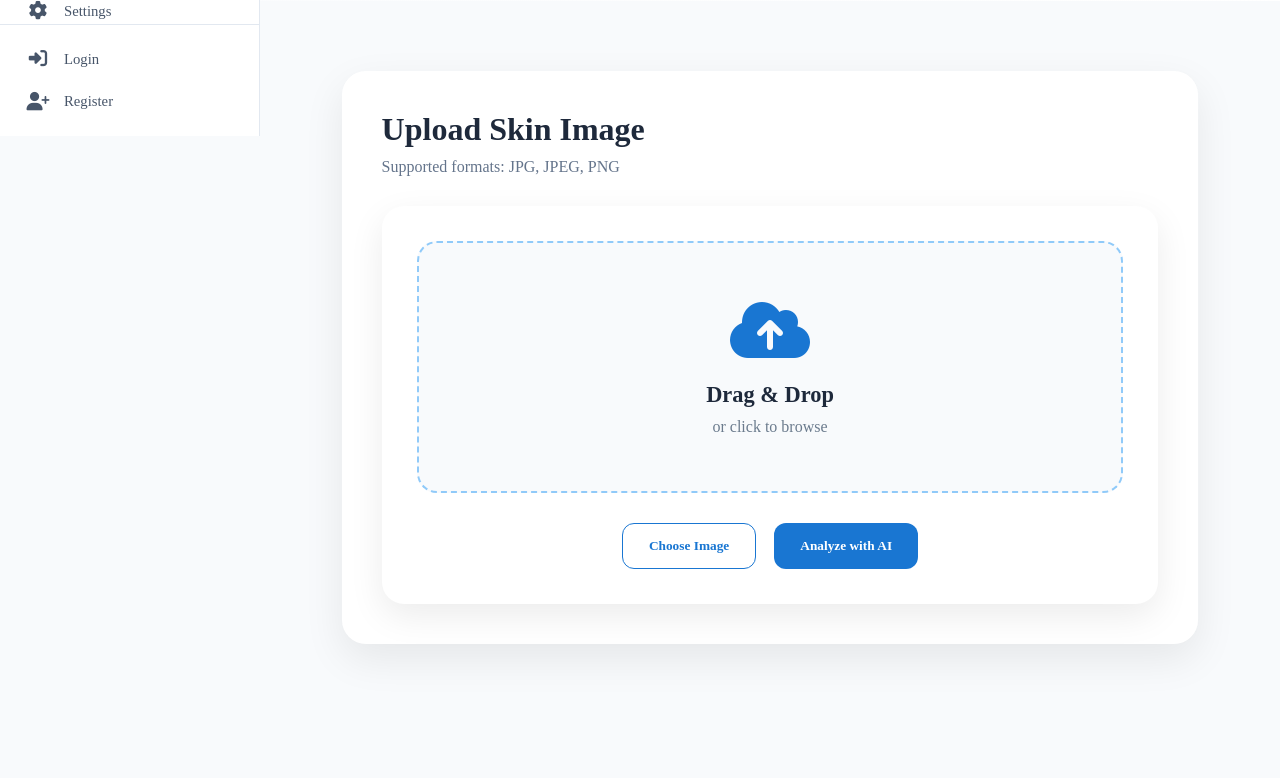
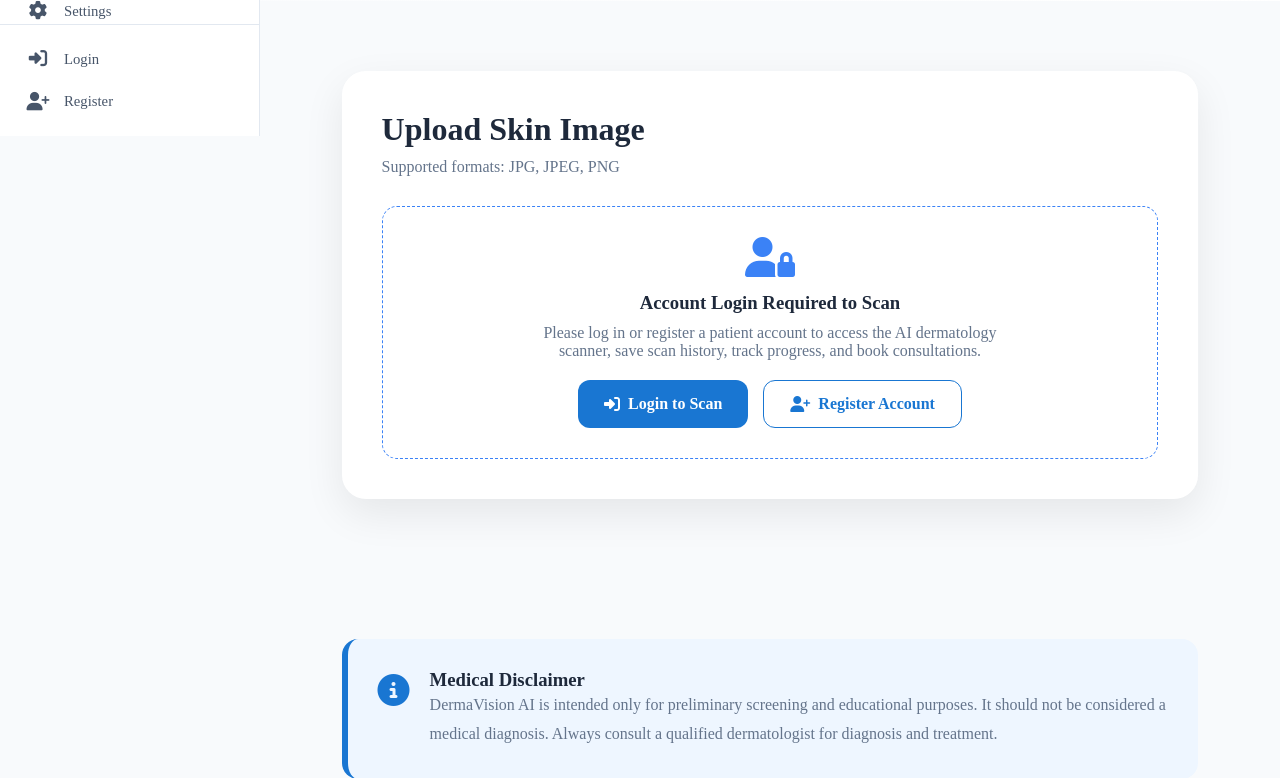
Before and after one commit to KUNAPAREDDYNAGALAKSHMISARVANI/DermaVision-AI, a Flask app: page / in a window 1280 px wide. Shown: the part 664-1442 px from the top of the page. Run offline with Flask 3, Linux system fonts and the light colour scheme; some libraries are stand-ins or nearby versions.

Commit message:
Enforce mandatory patient login before AI skin scanning

```diff
--- a/app.py
+++ b/app.py
@@ -973,6 +973,11 @@
 @app.route("/predict", methods=["POST"])
 def predict():
 
+    user_id = session.get("user_id")
+    if not user_id:
+        flash("Please log in or register an account to perform an AI skin scan.", "warning")
+        return redirect(url_for("auth.login"))
+
     if "image" not in request.files:
         return render_template(
             "index.html",
--- a/templates/index.html
+++ b/templates/index.html
@@ -47,6 +47,7 @@
 
         <p data-lang="supported_formats">Supported formats: JPG, JPEG, PNG</p>
 
+        {% if session.get('user_id') %}
         <form action="{{ url_for('predict') }}" method="POST" enctype="multipart/form-data">
 
             <input id="imageInput" type="file" name="image" accept="image/*" required hidden>
@@ -69,6 +70,17 @@
             </div>
 
         </form>
+        {% else %}
+        <div class="auth-required-box" style="text-align:center;padding:30px 20px;background:rgba(255,255,255,0.05);border-radius:15px;border:1px dashed #3b82f6;">
+            <i class="fas fa-user-lock" style="font-size:2.5rem;color:#3b82f6;margin-bottom:15px;"></i>
+            <h3 style="margin-bottom:10px;">Account Login Required to Scan</h3>
+            <p style="color:#64748b;max-width:500px;margin:0 auto 20px;">Please log in or register a patient account to access the AI dermatology scanner, save scan history, track progress, and book consultations.</p>
+            <div style="display:flex;gap:15px;justify-content:center;flex-wrap:wrap;">
+                <a href="{{ url_for('auth.login') }}" class="primary-btn"><i class="fas fa-right-to-bracket"></i> Login to Scan</a>
+                <a href="{{ url_for('auth.register') }}" class="secondary-btn"><i class="fas fa-user-plus"></i> Register Account</a>
+            </div>
+        </div>
+        {% endif %}
 
     </div>
 
```
